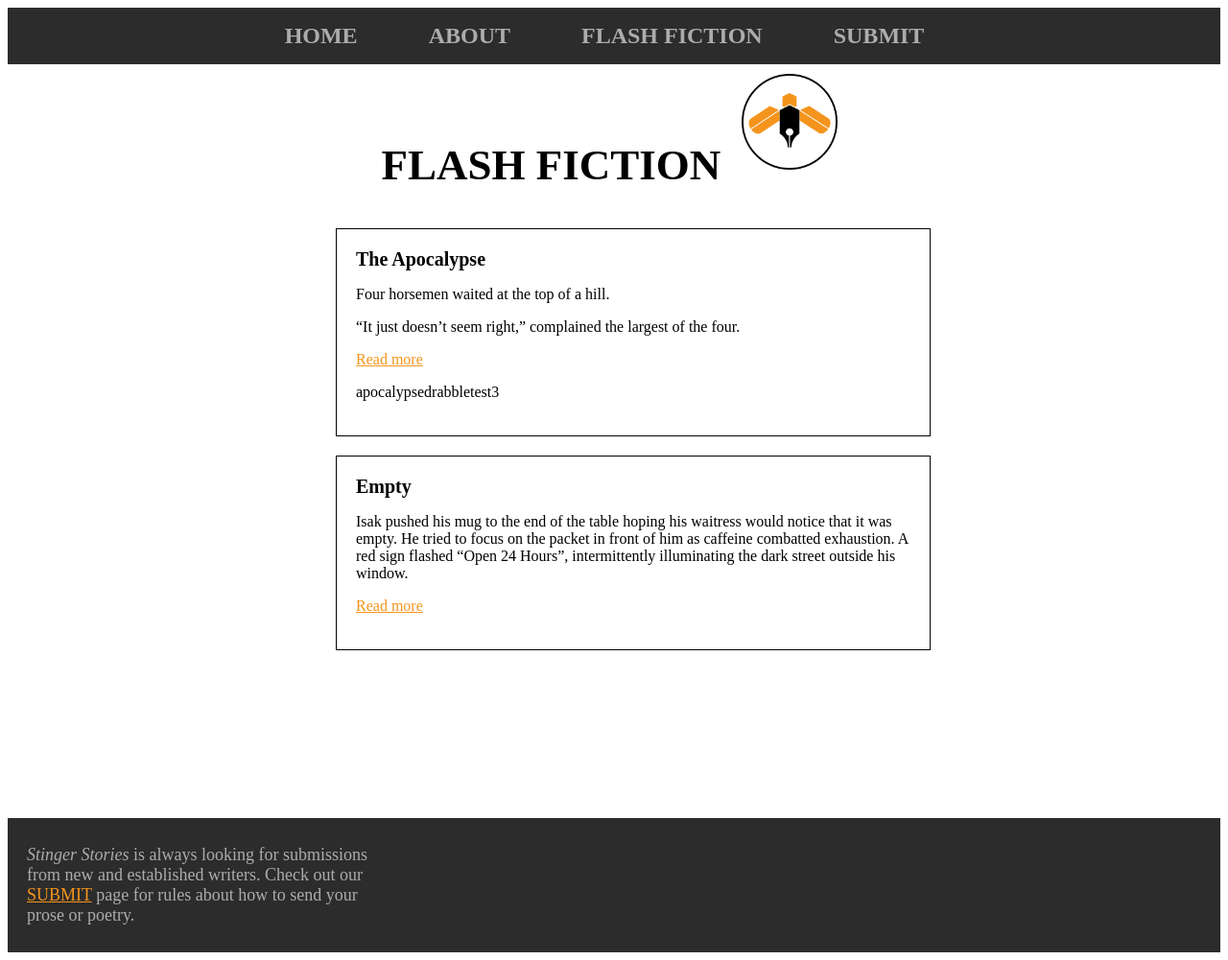
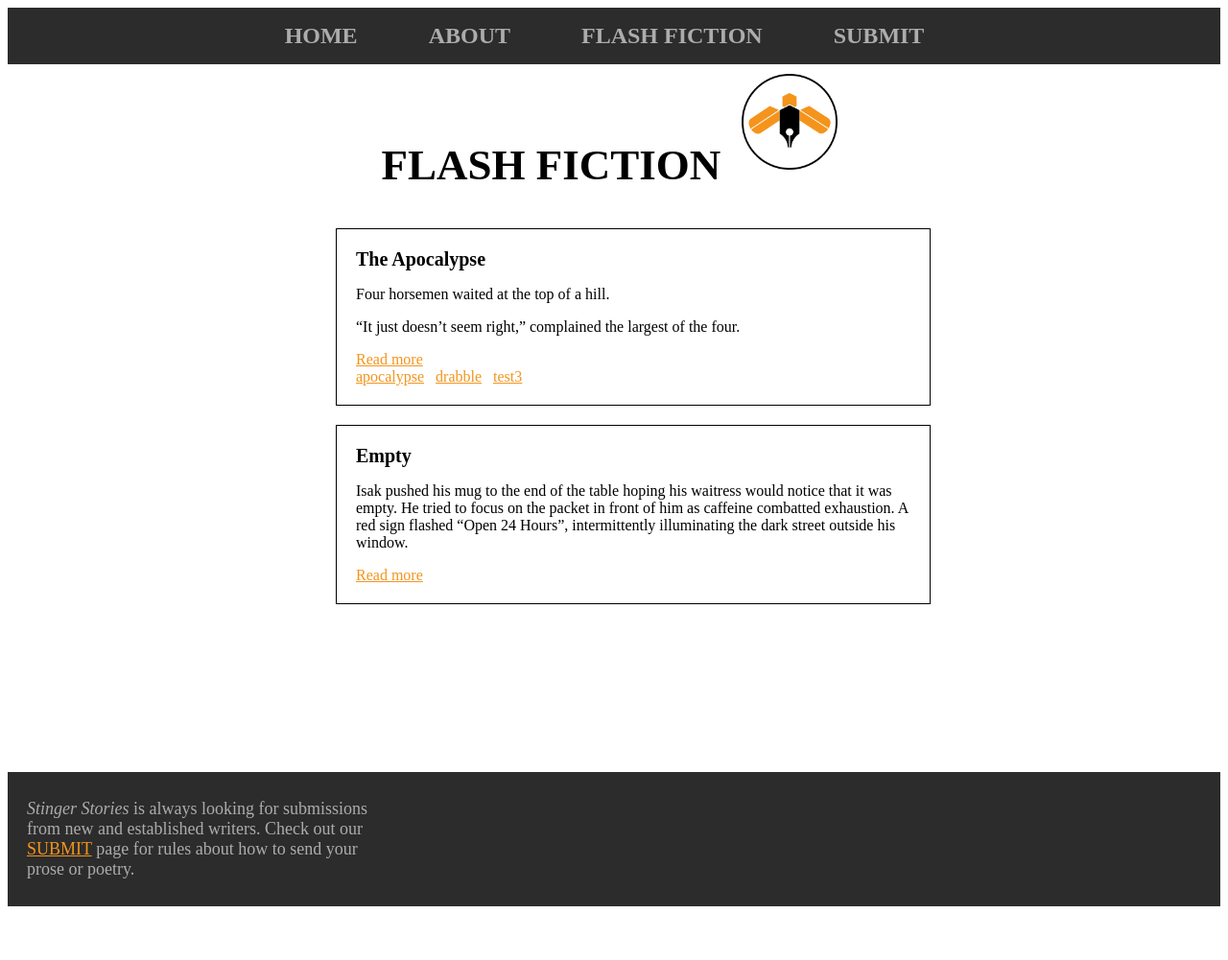
Before and after one commit to jwheatonumich/stinger-stories, a Jekyll site: the page built from flash.markdown, in a window 1280 px wide. Shown: the whole page at 96% size. Built offline with Jekyll 4.4.1, drawn with Linux system fonts in a browser that asks for light colours; after the commit the page ends 953 px from its top, so only the background shows below that.

Commit message:
Update flash.markdown
Tried to add categories

```diff
--- a/flash.markdown
+++ b/flash.markdown
@@ -9,7 +9,17 @@
       <a class = "post-title" href="{{ post.url }}">{{ post.title }}</a>
       {{ post.excerpt }}
       <a class = "post-link" href="{{ post.url }}">Read more</a>
-      <p id="categories">{{ post.categories }}</p>
+      <div class="post-categories">
+          {% if post %}
+            {% assign categories = post.categories %}
+          {% else %}
+            {% assign categories = page.categories %}
+          {% endif %}
+          {% for category in categories %}
+          <a href="{{site.baseurl}}/categories/#{{category|slugize}}">{{category}}</a>
+          {% unless forloop.last %}&nbsp;{% endunless %}
+          {% endfor %}
+      </div>
     </div>
   {% endfor %}
 </ul>
```
